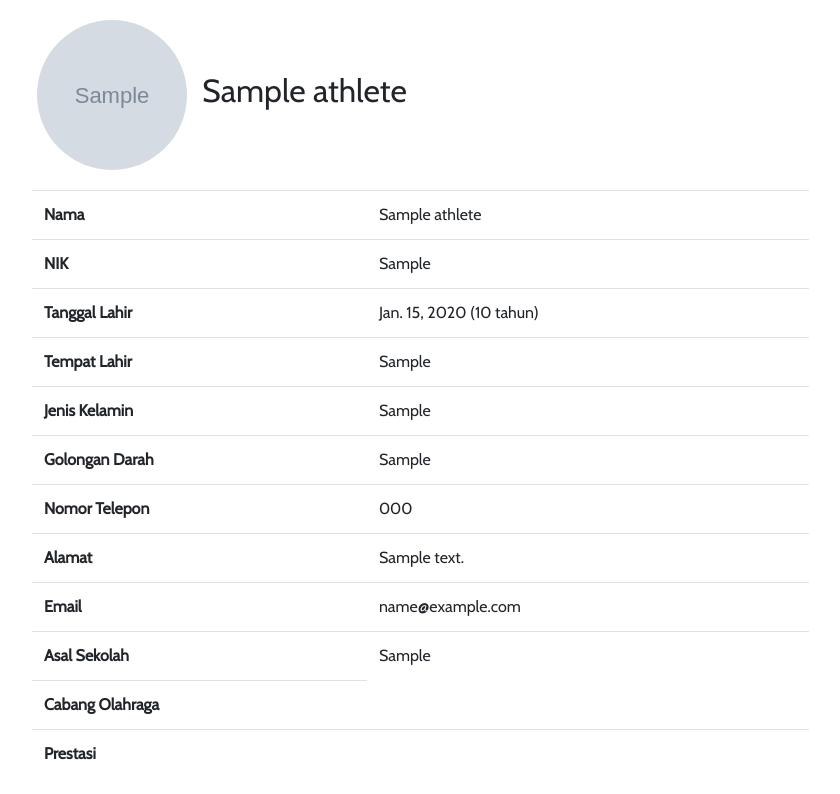
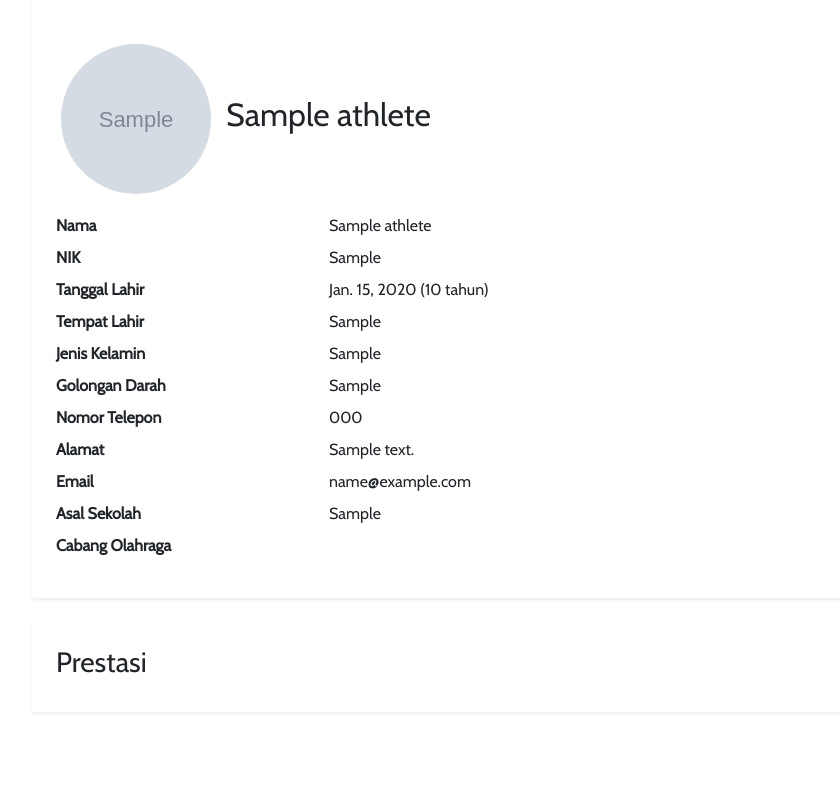
Before and after one commit to izzuddinsyamil/athlete-database, a Django app: page /atlet/1/ in a window 1280 px wide. Shown: the part 96-890 px from the top of the page, without its empty margins (53-893 px from the left). After the commit the page ends 809 px from the top, so only its background shows below. Run offline with Django 3.2, Linux system fonts and the light colour scheme; tables that the repository leaves empty hold one stand-in row (values such as "Sample post"); grey boxes marked "Sample" are stand-in pictures; data that the repository does not hold is empty; parts of the project's set-up code (start-up, migrations or seed data) failed here and were passed over; some libraries are stand-ins or nearby versions.

Commit message:
update ui athlete detail

```diff
--- a/athletedb/static/athletedb/css/athlete_detail.css
+++ b/athletedb/static/athletedb/css/athlete_detail.css
@@ -28,3 +28,7 @@
 .athlete-photo{
     padding-left: 20px;;
 }
+
+.border-bottom {
+    border-width:1px !important;
+}
--- a/athletedb/static/athletedb/js/athlete-detail.js
+++ b/athletedb/static/athletedb/js/athlete-detail.js
@@ -9,6 +9,7 @@
     $.get(url, function (data, status) {
         if (status == 'success') {
             processSportsData(data["sports"]);
+            processAchievementData(data["achievements"]);
         } else {
             console.log('failed to get data from ', url);
         }
@@ -16,13 +17,45 @@
 }
 
 function processSportsData(sportList) {
-    var sports = '<td>';
+    var sports = '';
     if (sportList.length > 0) {
         sportList.forEach(function (element) {
             sports += element.name + ', ';
         });
-        sports = sports.substring(0, sports.length - 2) + '</td>';
+        sports = sports.substring(0, sports.length - 2);
     }
-    sports += '</td>';
-    $('.sports-row').append(sports);
+
+    var sportData = `
+    <dd class="col-sm-9">` + sports + `</dd>`;
+    $('.athlete-bio-detail').append(sportData);
+
 }
+
+function processAchievementData(achievementList) {
+    achievementList.forEach(function (element) {
+        var achievementID = `achievement-` + element.id;
+        var achievementTitle = element.result + `, ` + element.level;
+
+        var certificateImg = `<p class="font-italic">Tidak ada file sertifikat</p>`;
+        if (element.certificate_file != null) {
+            certificateImg = `<img src="` + element.certificate_file + `" class="achievement-img" width="500" height="300"></img>`
+        }
+
+        var achievementData = `
+        <div class="achievement-per-athlete shadow-sm p-4 mb-4 bg-white rounded" id="` + achievementID +`">
+            <div class="achievement-title border-bottom mb-3">
+                <h5>`+ achievementTitle +`</h5>
+            </div>
+            <div class="achievement-body">
+                <div class="achievement-desc mt-1 mb-3">` + element.description + `</div>
+                <div class="achievement-certificate mb-3">
+                    sertifikat : <br>
+                    ` + certificateImg + `
+                </div>
+            </div>
+        </div>
+        `;
+
+        $(".achievement-list").append($(achievementData));
+    });
+}
--- a/athletedb/templates/athletedb/athlete_detail.html
+++ b/athletedb/templates/athletedb/athlete_detail.html
@@ -5,6 +5,7 @@
 {% endblock %}
 {% block content %}
 
+<div class="athlete-bio shadow-sm p-4 mb-4 bg-white">
 
     <div class="row align-items-center profile-header">
         {% if athlete_detail.photo %}
@@ -17,63 +18,50 @@
         </div>
     </div>
 
-<table class="table">
-    <thead></thead>
-    <tbody>
-        <tr>
-            <th scope="row">Nama</th>
-            <td>{{ athlete_detail.name }}</td>
-        </tr>
-        <tr>
-            <th scope="row">NIK</th>
-            <td>{{ athlete_detail.nik }}</td>
-        </tr>
-        <tr>
-            <th scope="row">Tanggal Lahir</th>
-            <td>{{ athlete_detail.birth_date }} ({{ athlete_detail.age }} tahun)</td>
-        </tr>
-        <tr>
-            <th scope="row">Tempat Lahir</th>
-            <td>{{ athlete_detail.birth_place }}</td>
-        </tr>
-        <tr>
-            <th scope="row">Jenis Kelamin</th>
-            <td>{{ athlete_detail.sex }}</td>
-        </tr>
-        <tr>
-            <th scope="row">Golongan Darah</th>
-            <td>{{ athlete_detail.blood_type }}</td>
-        </tr>
-        <tr>
-            <th scope="row">Nomor Telepon</th>
-            <td>{{ athlete_detail.phone_number }}</td>
-        </tr>
-        <tr>
-            <th scope="row">Alamat</th>
-            <td>{{ athlete_detail.address }}</td>
-        </tr>
-        <tr>
-            <th scope="row">Email</th>
-            <td>{{ athlete_detail.email }}</td>
-        </tr>
-        <tr>
-            <th scope="row">Asal Sekolah</th>
-            <td>{{ athlete_detail.school }}</td>
-        </tr>
-        <tr class="sports-row">
-            <th scope="row">Cabang Olahraga</th>
-        </tr>
-        <tr class="achievements-row">
-            <th scope="row">Prestasi</th>
-            <td class="achievement-values-col">
-                <div class="achievementlist">
-                    <ul>
-                    </ul>
+    <dl class="row athlete-bio-detail">
+        <dt class="col-sm-3">Nama</dt>
+        <dd class="col-sm-9">{{ athlete_detail.name }}</dd>
+
+        <dt class="col-sm-3">NIK</dt>
+        <dd class="col-sm-9">{{ athlete_detail.nik }}</dd>
+
+        <dt class="col-sm-3">Tanggal Lahir</dt>
+        <dd class="col-sm-9">{{ athlete_detail.birth_date }} ({{ athlete_detail.age }} tahun)</dd>
+
+        <dt class="col-sm-3">Tempat Lahir</dt>
+        <dd class="col-sm-9">{{ athlete_detail.birth_place }}</dd>
+
+        <dt class="col-sm-3">Jenis Kelamin</dt>
+        <dd class="col-sm-9">{{ athlete_detail.sex }}</dd>
+
+        <dt class="col-sm-3">Golongan Darah</dt>
+        <dd class="col-sm-9">{{ athlete_detail.blood_type }}</dd>
+
+        <dt class="col-sm-3">Nomor Telepon</dt>
+        <dd class="col-sm-9">{{ athlete_detail.phone_number }}</dd>
+
+        <dt class="col-sm-3">Alamat</dt>
+        <dd class="col-sm-9">{{ athlete_detail.address }}</dd>
+
+        <dt class="col-sm-3">Email</dt>
+        <dd class="col-sm-9">{{ athlete_detail.email }}</dd>
+
+        <dt class="col-sm-3">Asal Sekolah</dt>
+        <dd class="col-sm-9">{{ athlete_detail.school }}</dd>
+
+        <dt class="col-sm-3">Cabang Olahraga</dt>
+    </dl>
 </div>
-            </td>
-        </tr>
-    </tbody>
-</table>
+
+
+
+<div class="achievement-athlete-master shadow-sm p-4 mb-4 bg-white">
+    <h3>Prestasi</h3>
+    <div class="achievement-list"></div>
+    <div class="accordion" id="accordionAchievement">
+    </div>
+
+</div>
 {% endblock %}
 
 {% block js %}
--- a/athletedb/templates/athletedb/index.html
+++ b/athletedb/templates/athletedb/index.html
@@ -75,7 +75,7 @@
 {% endif %}
 
 {% else %}
-<p>No athletes are available.</p>
+<p>Tidak ada data.</p>
 {% endif %}
 {% endblock %}
 
```
Lines whose indentation alone changed are shown as unchanged.
